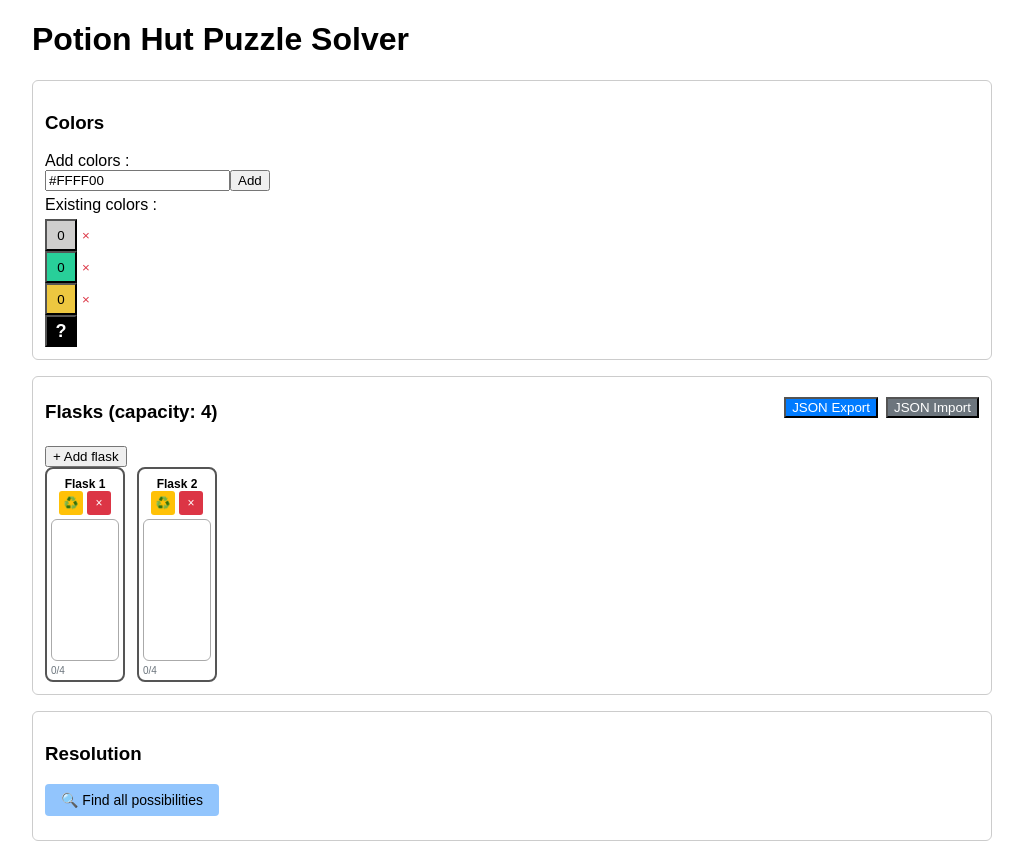
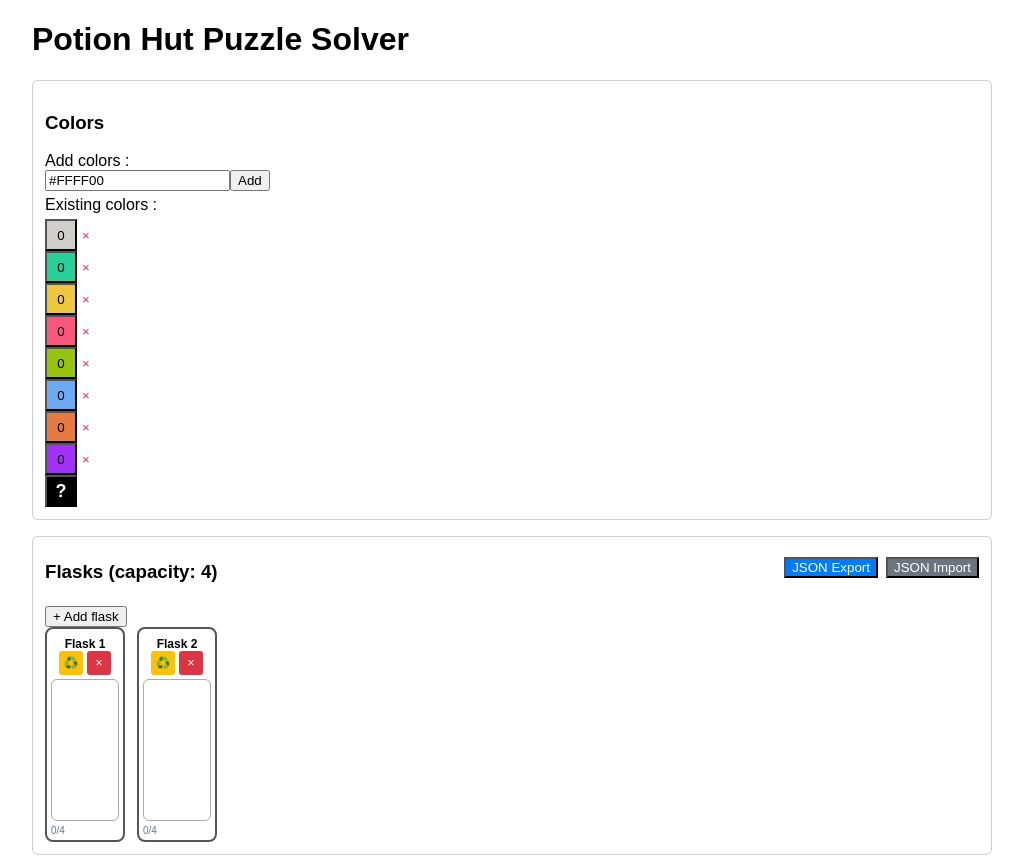
Before and after one commit to Zarhkoh/water-sort-solver-with-hidden-colors, an Angular app: page / in a window 1280 px wide. Shown: the top 857 px of the page, without its empty margins (128-1151 px from the left). Built offline with nearby package versions, Linux system fonts and the light colour scheme.

Commit message:
added colors and translations

```diff
--- a/src/app/pages/home/home-page/home-page.ts
+++ b/src/app/pages/home/home-page/home-page.ts
@@ -26,7 +26,7 @@ export class HomePage {
 
   constructor(private cdr: ChangeDetectorRef) {}
   tubeCapacity = 4;
-  availableColors: ColorHex[] = ['#cfcecd', '#28cf99', '#edc740'];
+  availableColors: ColorHex[] = ['#CFCECD','#28CF99','#EDC740','#F9587D','#98C40F','#6EAAF1','#E57B41','#a432f6'];
   newColorHex = '#FFFF00';
   //Pour l'édition des layers
   highlightedLayer: { tubeIndex: number; layerIndex: number } | null = null;
```
